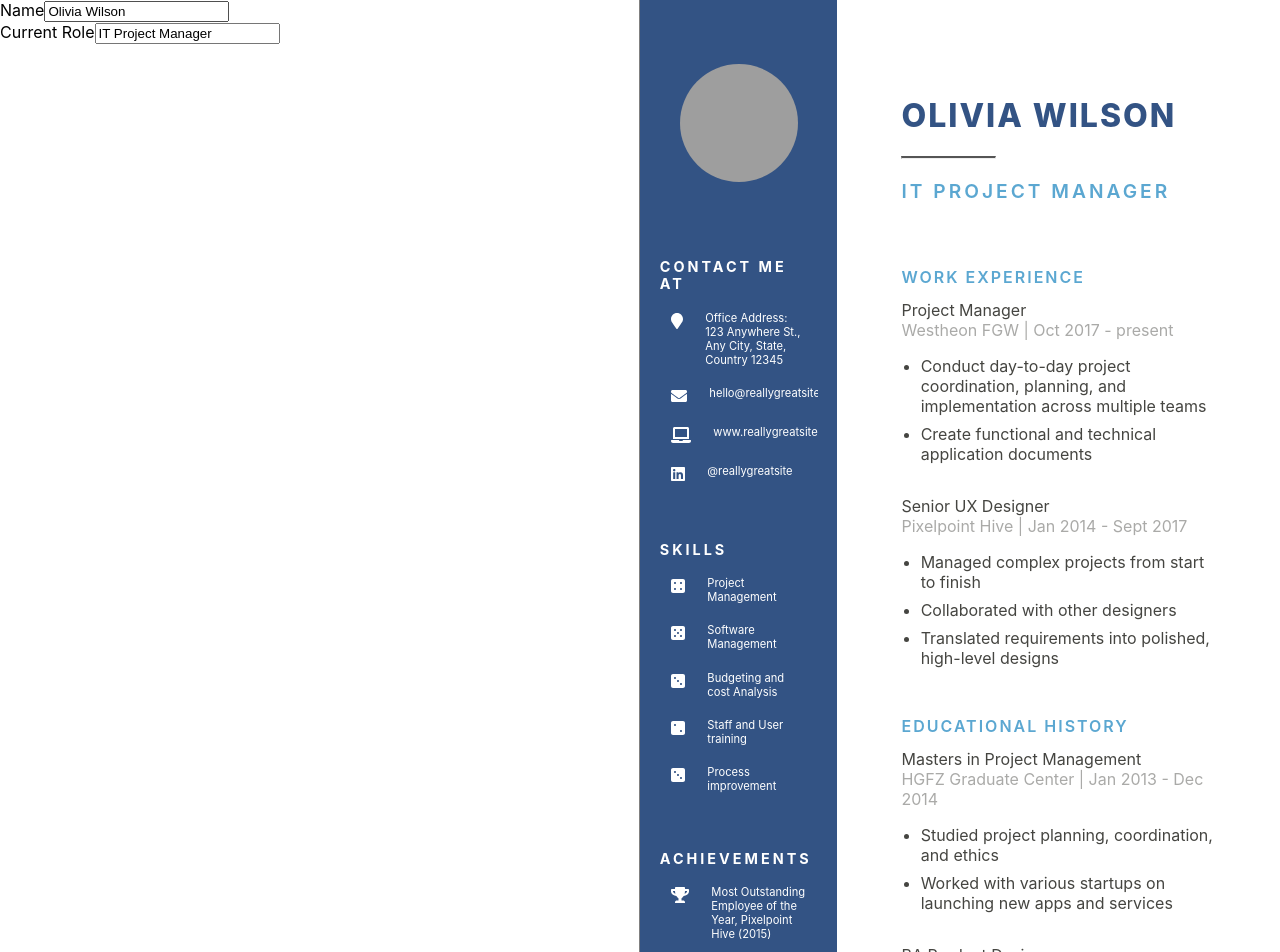
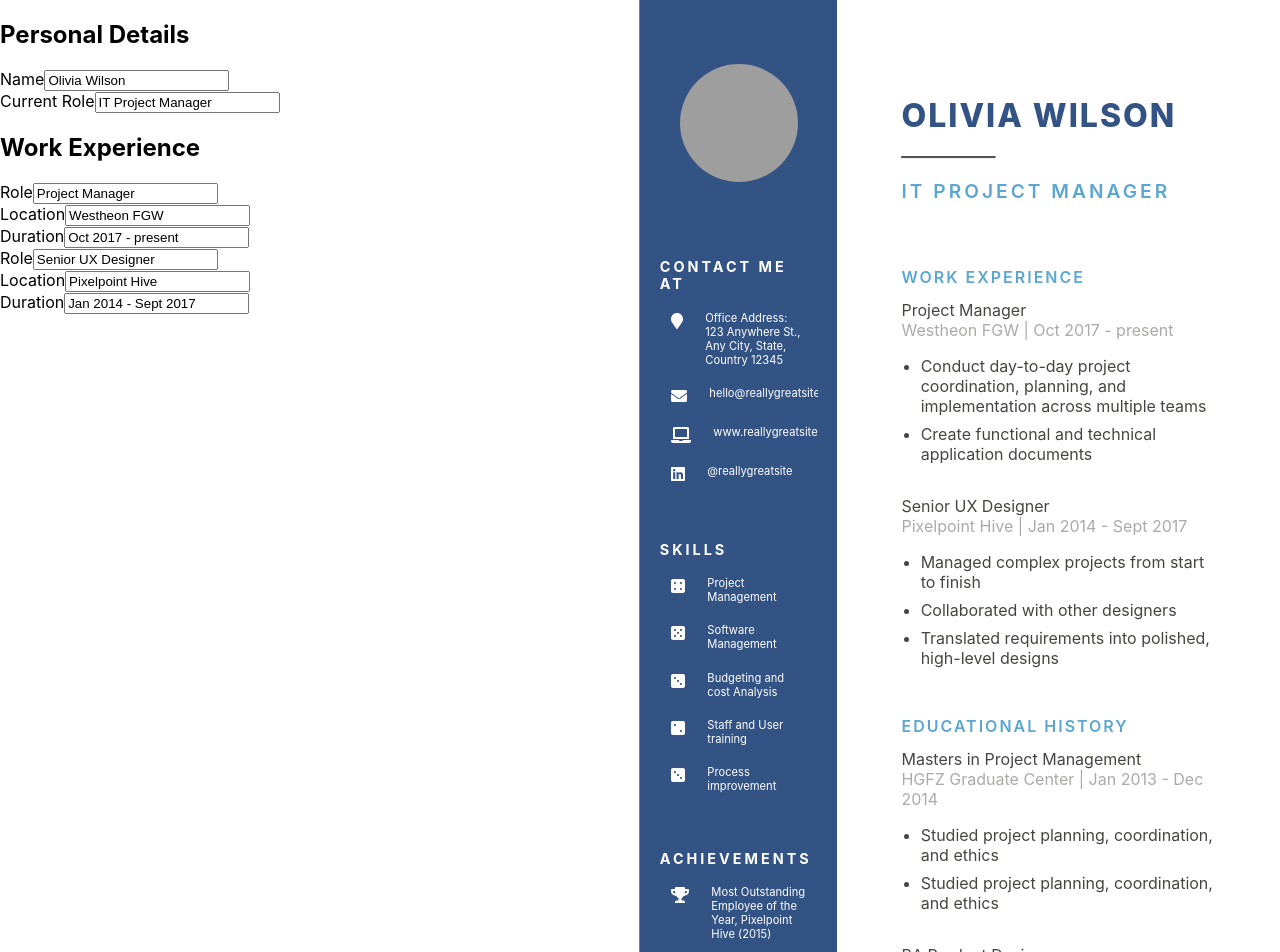
Before and after one commit to chaandharaghav/cv-application, a React (Create React App) app: page / in a window 1280 px wide. Shown: the top 952 px of the page. Built offline with nearby package versions, Linux system fonts and the light colour scheme; grey boxes are pictures that could not be loaded.

Commit message:
Modify files to use key where map is used

```diff
--- a/package.json
+++ b/package.json
@@ -14,6 +14,7 @@
     "react": "^17.0.2",
     "react-dom": "^17.0.2",
     "react-scripts": "4.0.3",
+    "uniqid": "^5.4.0",
     "web-vitals": "^1.1.2"
   },
   "scripts": {
--- a/src/App.js
+++ b/src/App.js
@@ -1,4 +1,6 @@
 import react from 'react';
+import uniqid from 'uniqid';
+
 import './App.css';
 import Form from './components/form/form';
 
@@ -14,79 +16,143 @@ class App extends react.Component {
       'current-role': 'IT Project Manager',
       'work-experience': [
         {
+          id: uniqid(),
           role: 'Project Manager',
           location: 'Westheon FGW',
           duration: 'Oct 2017 - present',
           responsibilities: [
-            'Conduct day-to-day project coordination, planning, and implementation across multiple teams',
-            'Create functional and technical application documents',
+            {
+              text: 'Conduct day-to-day project coordination, planning, and implementation across multiple teams',
+              id: uniqid(),
+            },
+            {
+              text: 'Create functional and technical application documents',
+              id: uniqid(),
+            },
           ],
         },
         {
+          id: uniqid(),
           role: 'Senior UX Designer',
           location: 'Pixelpoint Hive',
           duration: 'Jan 2014 - Sept 2017',
           responsibilities: [
-            'Managed complex projects from start to finish',
-            'Collaborated with other designers',
-            'Translated requirements into polished, high-level designs',
+            {
+              text: 'Managed complex projects from start to finish',
+              id: uniqid(),
+            },
+            {
+              text: 'Collaborated with other designers',
+              id: uniqid(),
+            },
+            {
+              text: 'Translated requirements into polished, high-level designs',
+              id: uniqid(),
+            },
           ],
         },
       ],
       education: [
         {
+          id: uniqid(),
           role: 'Masters in Project Management',
           location: 'HGFZ Graduate Center',
           duration: 'Jan 2013 - Dec 2014',
           responsibilities: [
-            'Studied project planning, coordination, and ethics',
-            'Worked with various startups on launching new apps and services',
+            {
+              text: 'Studied project planning, coordination, and ethics',
+              id: uniqid(),
+            },
+            {
+              text: 'Studied project planning, coordination, and ethics',
+              id: uniqid(),
+            },
           ],
         },
         {
+          id: uniqid(),
           role: 'BA Product Design',
           location: 'Cliffmoor College',
           duration: 'Dec 2008 - Dec 2012',
           responsibilities: [
-            'GPA: 3.26',
-            'Minor in Management',
-            'Thesis involved studying several technology companies and optimizing their product design process',
+            {
+              text: 'GPA: 3.26',
+              id: uniqid(),
+            },
+            {
+              text: 'Minor in Management',
+              id: uniqid(),
+            },
+            {
+              text: 'Thesis involved studying several technology companies and optimizing their product design process',
+              id: uniqid(),
+            },
           ],
         },
       ],
-      contact: {
-        address:
-          'Office Address: 123 Anywhere St., Any City, State, Country 12345',
-        email: 'hello@reallygreatsite.com',
-        website: 'www.reallygreatsite.com',
-        linkedin: '@reallygreatsite',
-      },
+      contact: [
+        {
+          id: uniqid(),
+          type: 'address',
+          value:
+            'Office Address: 123 Anywhere St., Any City, State, Country 12345',
+        },
+        {
+          id: uniqid(),
+          type: 'email',
+          value: 'hello@reallygreatsite.com',
+        },
+        {
+          id: uniqid(),
+          type: 'website',
+          value: 'www.reallygreatsite.com',
+        },
+        {
+          id: uniqid(),
+          type: 'linkedin',
+          value: '@reallygreatsite',
+        },
+      ],
       skills: [
         {
+          id: uniqid(),
           name: 'Project Management',
           level: 4,
         },
         {
+          id: uniqid(),
           name: 'Software Management',
           level: 5,
         },
         {
+          id: uniqid(),
           name: 'Budgeting and cost Analysis',
           level: 3,
         },
         {
+          id: uniqid(),
           name: 'Staff and User training',
           level: 2,
         },
         {
+          id: uniqid(),
           name: 'Process improvement',
           level: 3,
         },
       ],
       awards: [
-        'Most Outstanding Employee of the Year, Pixelpoint Hive (2015)',
-        'Best Mobile App Design, HGFZ Graduate Center (2014)',
-        'Design Awards, Cliffmoor College (2012)',
+        {
+          text: 'Most Outstanding Employee of the Year, Pixelpoint Hive (2015)',
+          id: uniqid(),
+        },
+        {
+          text: 'Best Mobile App Design, HGFZ Graduate Center (2014)',
+          id: uniqid(),
+        },
+        {
+          text: 'Design Awards, Cliffmoor College (2012)',
+          id: uniqid(),
+        },
       ],
     };
 
--- a/src/components/form/HeaderForm.js
+++ b/src/components/form/HeaderForm.js
@@ -4,6 +4,7 @@ class HeaderForm extends react.Component {
   render() {
     return (
       <div>
+        <h2>Personal Details</h2>
         <div className="form-wrapper">
           <label htmlFor="name-input">Name</label>
           <input
--- /dev/null
+++ b/src/components/form/MainContentSectionForm.js
@@ -0,0 +1,20 @@
+import react from 'react';
+import MainSectionEntryForm from './MainSectionEntryForm';
+
+class MainContentSectionForm extends react.Component {
+  render() {
+    return (
+      <div>
+        <h2>{this.props.title}</h2>
+        {this.props['work-experience'].map((experience) => (
+          <MainSectionEntryForm
+            work-experience={experience}
+            key={experience.id}
+          />
+        ))}
+      </div>
+    );
+  }
+}
+
+export default MainContentSectionForm;
--- /dev/null
+++ b/src/components/form/MainSectionEntryForm.js
@@ -0,0 +1,29 @@
+import react from 'react';
+
+class MainSectionEntryForm extends react.Component {
+  render() {
+    return (
+      <div className="main-section-entry-form">
+        <div className="form-wrapper">
+          <label htmlFor="">Role</label>
+          <input type="text" value={this.props['work-experience'].role} />
+        </div>
+        <div className="form-wrapper">
+          <label htmlFor="">Location</label>
+          <input type="text" value={this.props['work-experience'].location} />
+        </div>
+        <div className="form-wrapper">
+          <label htmlFor="">Duration</label>
+          <input type="text" value={this.props['work-experience'].duration} />
+        </div>
+        {/* {this.props['work-experience'].responsibilities.map(
+          (responsibility) => (
+            <textarea>{responsibility}</textarea>
+          ),
+        )} */}
+      </div>
+    );
+  }
+}
+
+export default MainSectionEntryForm;
--- a/src/components/form/form.js
+++ b/src/components/form/form.js
@@ -1,15 +1,22 @@
 import react from 'react';
 import HeaderForm from './HeaderForm';
+import MainContentSectionForm from './MainContentSectionForm';
 
 class Form extends react.Component {
   render() {
     return (
+      <div id="form-div">
         <HeaderForm
           onNameChange={this.props.onNameChange}
           onCurrentRoleChange={this.props.onCurrentRoleChange}
           name={this.props.details.name}
           currentRole={this.props.details['current-role']}
         />
+        <MainContentSectionForm
+          title="Work Experience"
+          work-experience={this.props.details['work-experience']}
+        />
+      </div>
     );
   }
 }
--- a/src/components/mainContent/MainContentSection.js
+++ b/src/components/mainContent/MainContentSection.js
@@ -11,6 +11,7 @@ class MainContentSection extends react.Component {
         <h2>{this.props.heading}</h2>
         {this.props['experience-details'].map((experience) => (
           <MainSectionEntry
+            key={experience.id}
             role={experience.role}
             location={experience.location}
             duration={experience.duration}
--- a/src/components/mainContent/MainSectionEntry.js
+++ b/src/components/mainContent/MainSectionEntry.js
@@ -17,7 +17,7 @@ class MainSectionEntry extends react.Component {
         />
         <ul>
           {this.props.responsibilities.map((responsibility) => (
-            <li>{responsibility}</li>
+            <li key={responsibility.id}>{responsibility.text}</li>
           ))}
         </ul>
       </div>
--- a/src/components/sidebar/SidebarSection.js
+++ b/src/components/sidebar/SidebarSection.js
@@ -10,12 +10,11 @@ class SidebarSection extends react.Component {
     let sectionItems = null;
 
     if (this.props.name === 'contact') {
-      const propertyNames = Object.keys(this.props.details);
-      const contactDetails = this.props.details;
-      sectionItems = propertyNames.map((propertyName) => (
+      sectionItems = this.props.details.map((contact) => (
         <SectionItem
-          itemName={propertyName}
-          itemValue={contactDetails[propertyName]}
+          itemName={contact.type}
+          itemValue={contact.value}
+          key={contact.id}
         />
       ));
     } else if (this.props.name === 'skills') {
@@ -23,11 +22,16 @@ class SidebarSection extends react.Component {
         <SectionItem
           itemName={`proficiency${skill.level}`}
           itemValue={skill.name}
+          key={skill.id}
         />
       ));
     } else if (this.props.name === 'achievements') {
       sectionItems = this.props.details.map((achievement) => (
-        <SectionItem itemName={'achievement'} itemValue={achievement} />
+        <SectionItem
+          itemName={'achievement'}
+          itemValue={achievement.text}
+          key={achievement.id}
+        />
       ));
     }
     return (
```
Also changed, not shown: 1 other file (tests, documents, lock files or other folders). Lines whose indentation alone changed are shown as unchanged.
